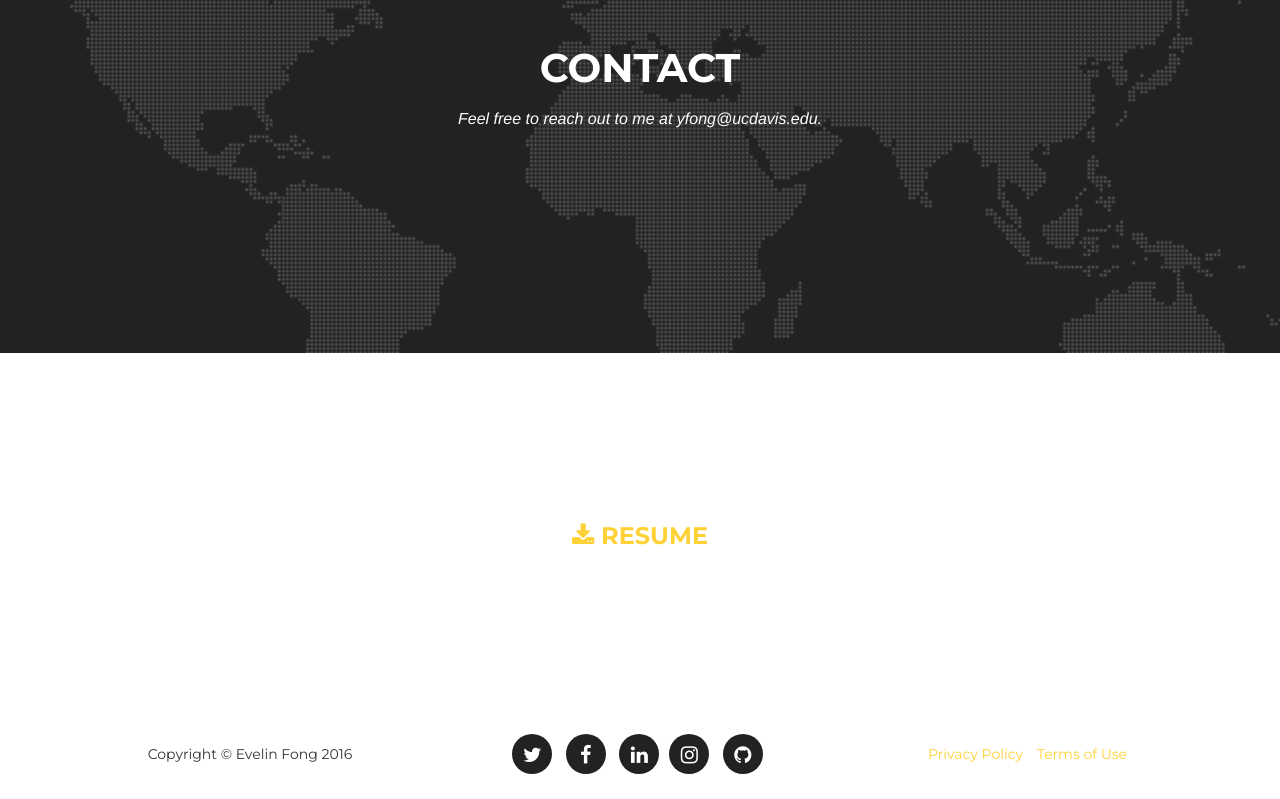
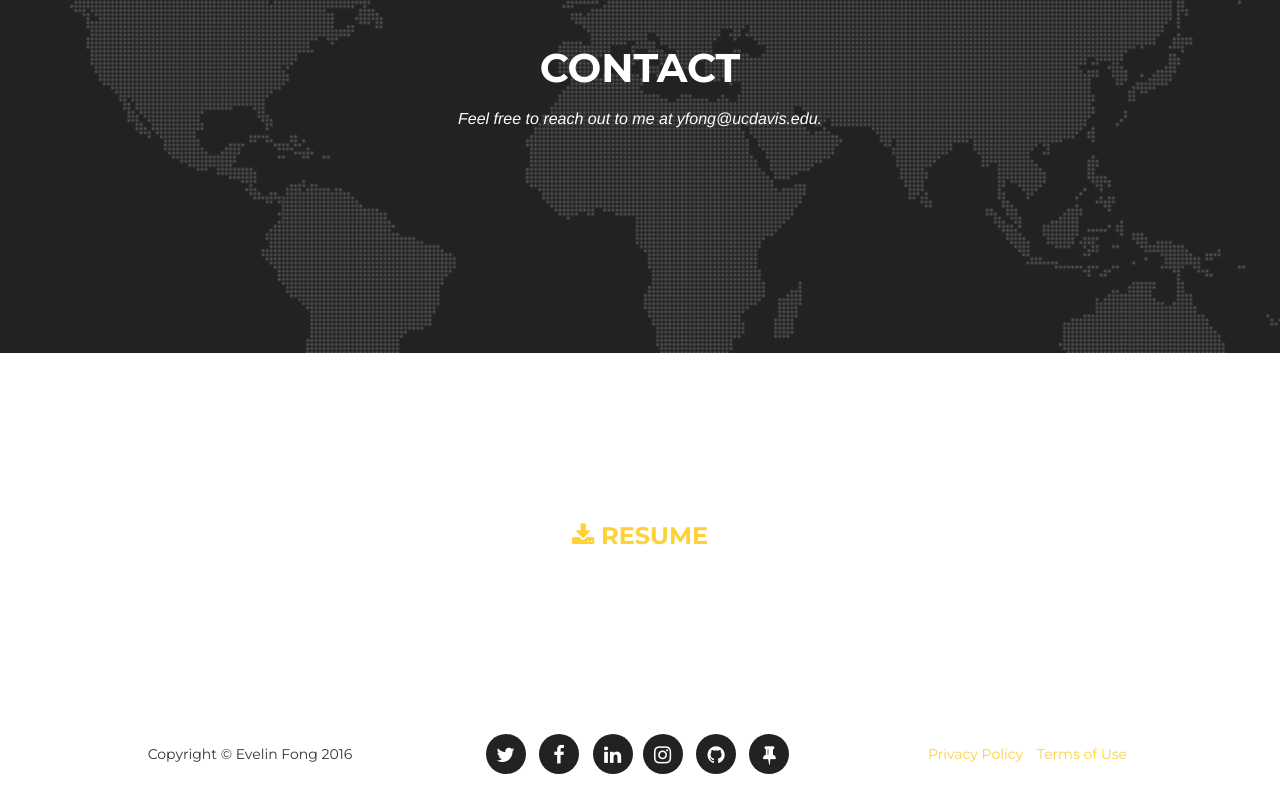
Before and after one commit to evelinfong/evelinfong.github, a website: page index.html in a window 1280 px wide. Shown: the part 3730-4529 px from the top of the page. Drawn offline with nearby package versions, Linux system fonts and the light colour scheme; a web font is replaced by a local one.

Commit message:
Added Devpost
Finding icon to replace thumbtack

```diff
--- a/index.html
+++ b/index.html
@@ -1,3 +1,4 @@
+
 <!DOCTYPE html>
 <html lang="en">
 
@@ -272,6 +273,7 @@
                                     <li><a href="https://www.instagram.com/evelinfong/?hl=en"><i class="fa fa-instagram person-icon"></i></a>
                                     </li>
                                     <li><a href=https://github.com/evelinfong><i class="fa fa-github person-icon" aria-hidden="true"></i></a></li>
+                                    <li><a href=https://devpost.com/EvelinFong><i class="fa fa-thumb-tack" aria-hidden="true"></i></a></li>
                                 </ul>
                             </div>
                             <div class="col-md-4">
```
Also changed, not shown: 1 other file.
